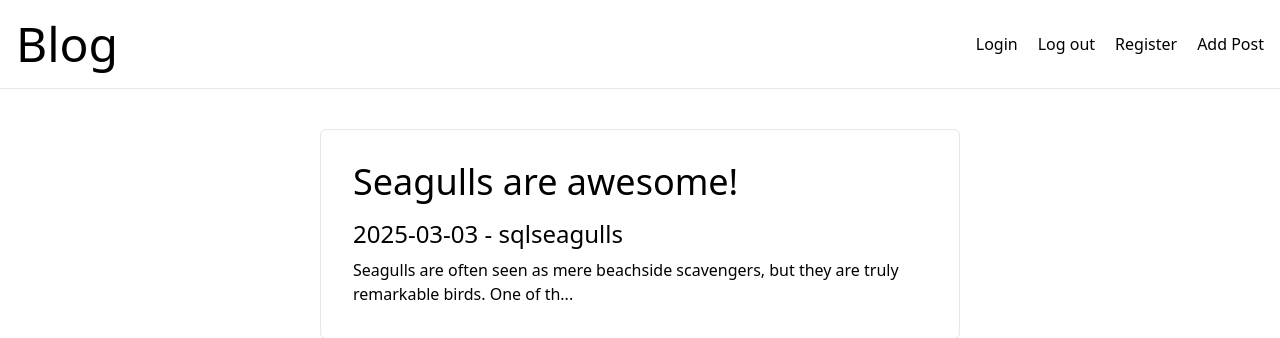
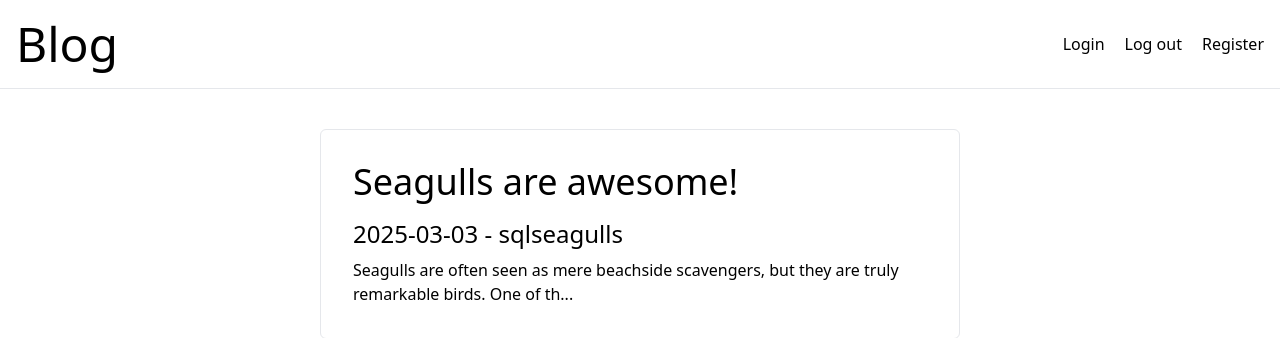
Before and after one commit to iO-Academy/2025-jan-sde-blog-sql-seagulls, a PHP site: page /index.php in a window 1280 px wide. Shown: the top 338 px of the page. Run offline with PHP 8.4, Linux system fonts and the light colour scheme; data comes from the database, SQL or seed files in the repository; some libraries are stand-ins or nearby versions.

Commit message:
removed dummy link to add posts

```diff
--- a/header.php
+++ b/header.php
@@ -12,6 +12,5 @@
         <a href="login.php">Login</a>
         <a href="logout.php">Log out</a>
         <a href="userRegistration.php">Register</a>
-        <a href="addPosts.php">Add Post</a>
     </div>
 </nav>
```
